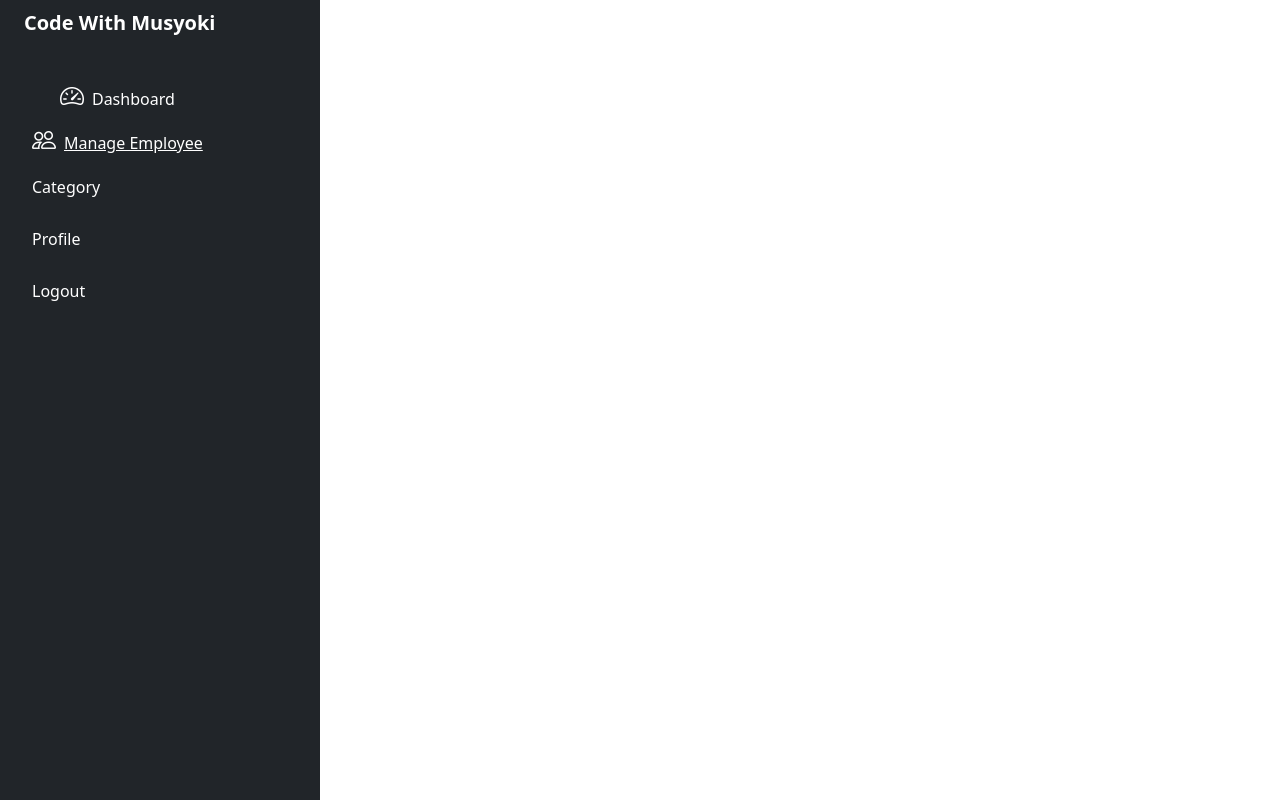
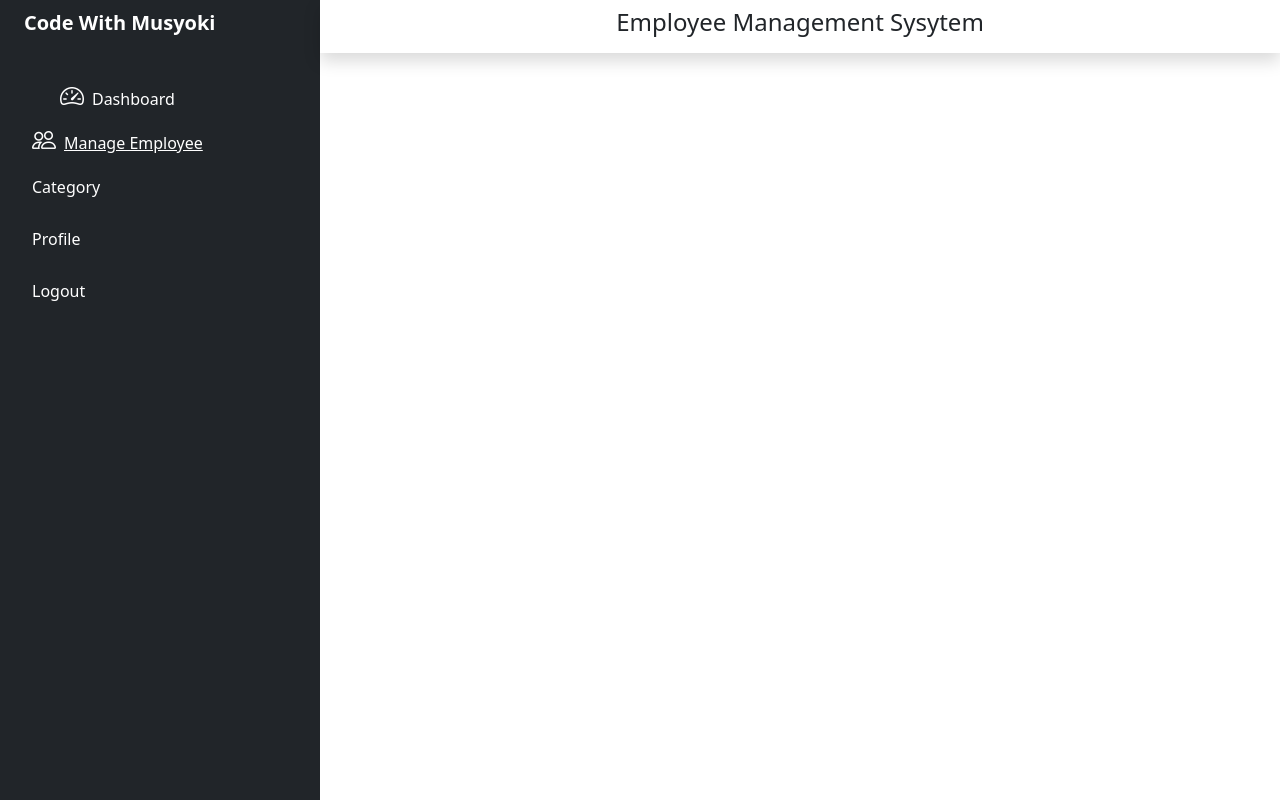
Before and after one commit to Musyoki-Wambua/EmployeeMS, a React (Vite) app in the folder EmployeeMS/: page /dashboard in a window 1280 px wide. Built offline with nearby package versions, Linux system fonts and the light colour scheme.

Commit message:
Added Navbar

```diff
--- a/EmployeeMS/src/Components/Dashboard.jsx
+++ b/EmployeeMS/src/Components/Dashboard.jsx
@@ -1,5 +1,5 @@
 import React from 'react'
-import { Link } from 'react-router-dom'
+import { Link, Outlet } from 'react-router-dom'
 import "bootstrap-icons/font/bootstrap-icons.css"
 
 const Dashboard = () => {
@@ -50,6 +50,12 @@ const Dashboard = () => {
                 </ul>
             </div>
         </div>
+        <div className='col p-0 m-0'>
+            <div className='p-2 d-flex justify-content-center shadow'>
+                <h4>Employee Management Sysytem</h4>
+            </div>
+            <Outlet />
+        </div>
       </div>
     </div>
   )
```
